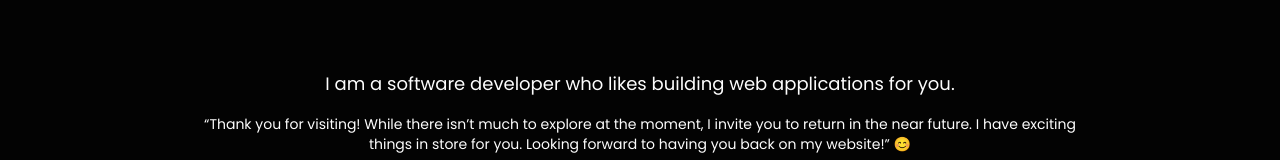
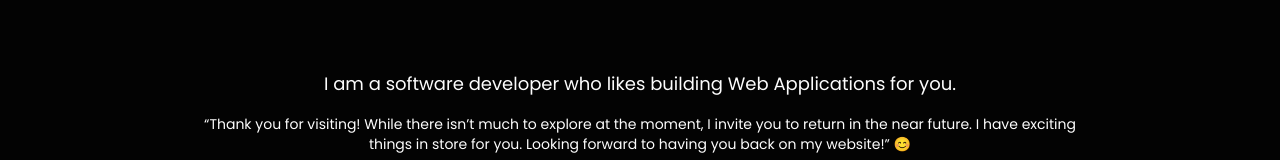
Before and after one commit to mis-coder/antraverma.com, a Next.js app: page / in a window 1280 px wide. Shown: the part 530-690 px from the top of the page. Built offline with nearby package versions, Linux system fonts and the light colour scheme.

Commit message:
changed text case

```diff
--- a/app/components/sections/Hero.jsx
+++ b/app/components/sections/Hero.jsx
@@ -8,12 +8,12 @@ const HeroSection = () => {
             Hey there!
           </h1>
           <p className="mt-6 block md:hidden text-sm md:text-lg">
-            I am a software developer who likes building web applications for you.
+            I am a software developer who likes building Web Applications for you.
           </p>
         </div>
         <div>
           <p className="hidden md:block text-sm md:text-lg">
-            I am a software developer who likes building web applications for you.
+            I am a software developer who likes building Web Applications for you.
           </p>
           <p className="mt-4 text-sm md:text-md">
             “Thank you for visiting! While there isn’t much to explore at the moment, I invite you to return in the near future. I have exciting things in store for you. Looking forward to having you back on my website!” 😊
```
